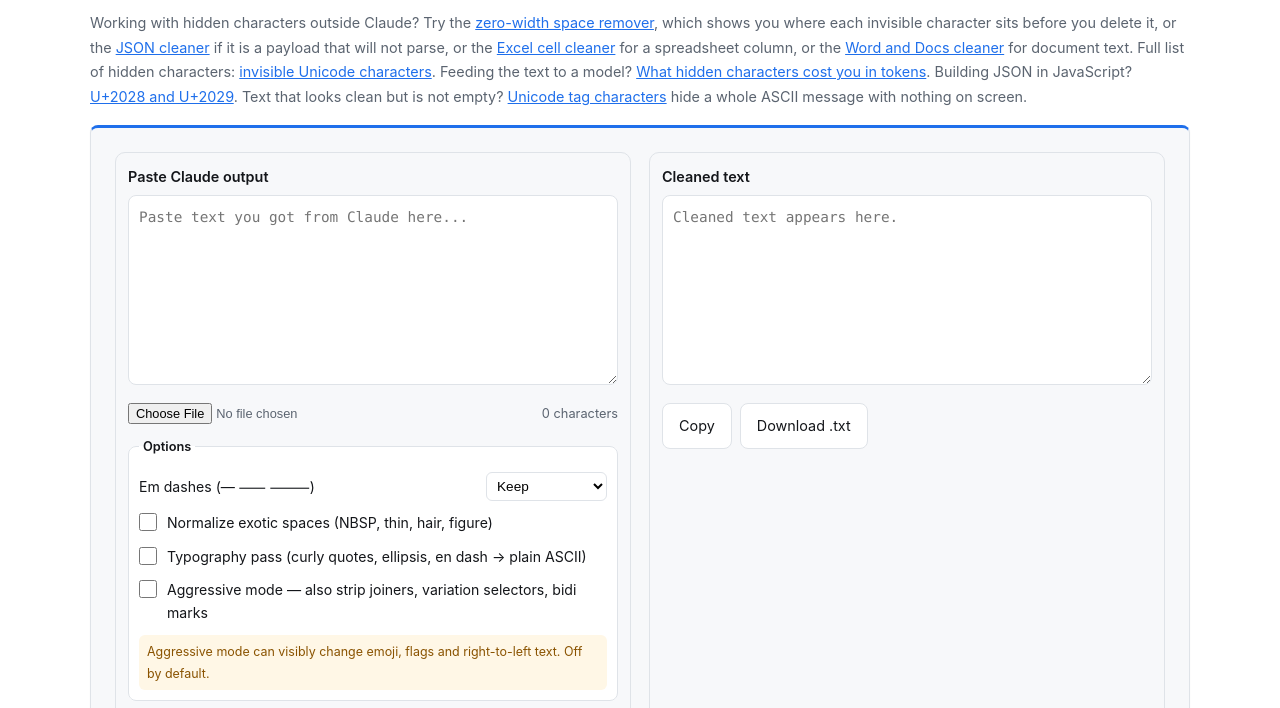
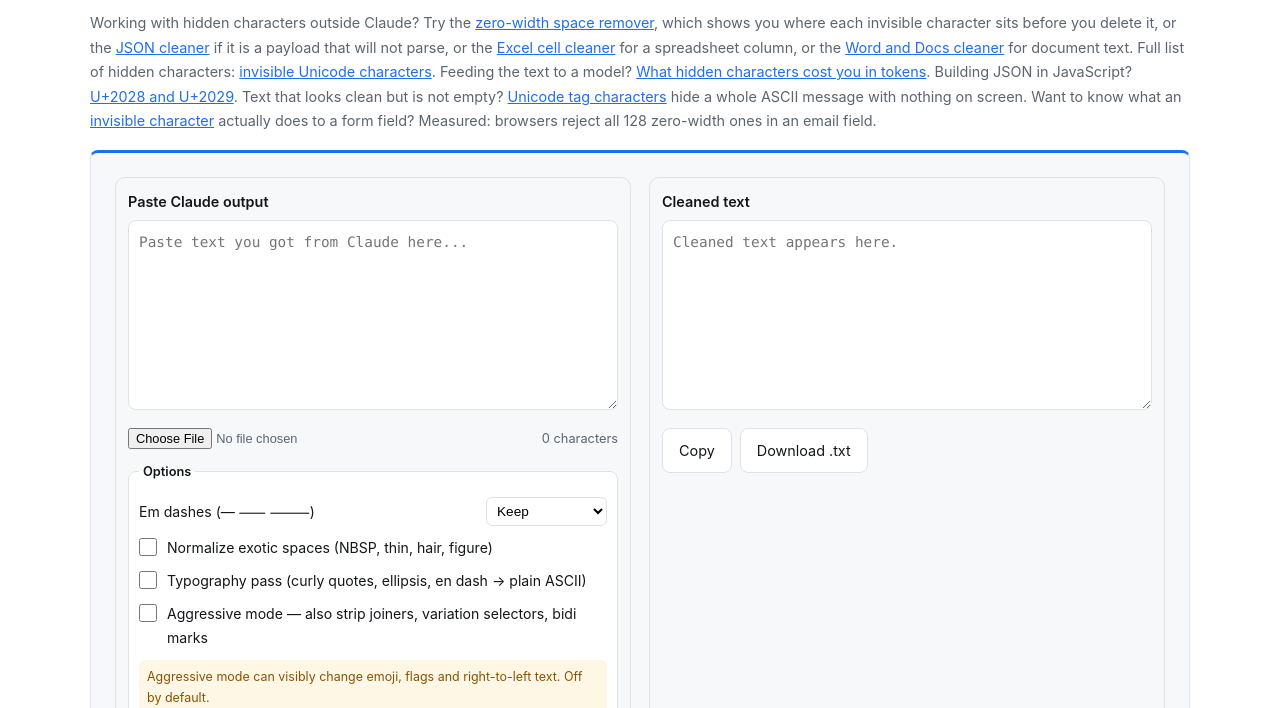
Before and after one commit to f6946672/stripinvisible, a website: page index.html in a window 1280 px wide. Shown: the part 59-767 px from the top of the page. Drawn offline with Linux system fonts and the light colour scheme.

Commit message:
site: index.html

```diff
--- a/index.html
+++ b/index.html
@@ -91,7 +91,9 @@
     Feeding the text to a model? <a href="/token-cost">What hidden characters cost you in tokens</a>.
     Building JSON in JavaScript? <a href="/line-separators">U+2028 and U+2029</a>.
     Text that looks clean but is not empty? <a href="/tag-characters">Unicode tag characters</a>
-    hide a whole ASCII message with nothing on screen.</p>
+    hide a whole ASCII message with nothing on screen.
+    Want to know what an <a href="/invisible-character">invisible character</a> actually does to a
+    form field? Measured: browsers reject all 128 zero-width ones in an email field.</p>
 
   <section class="tool">
 
```
